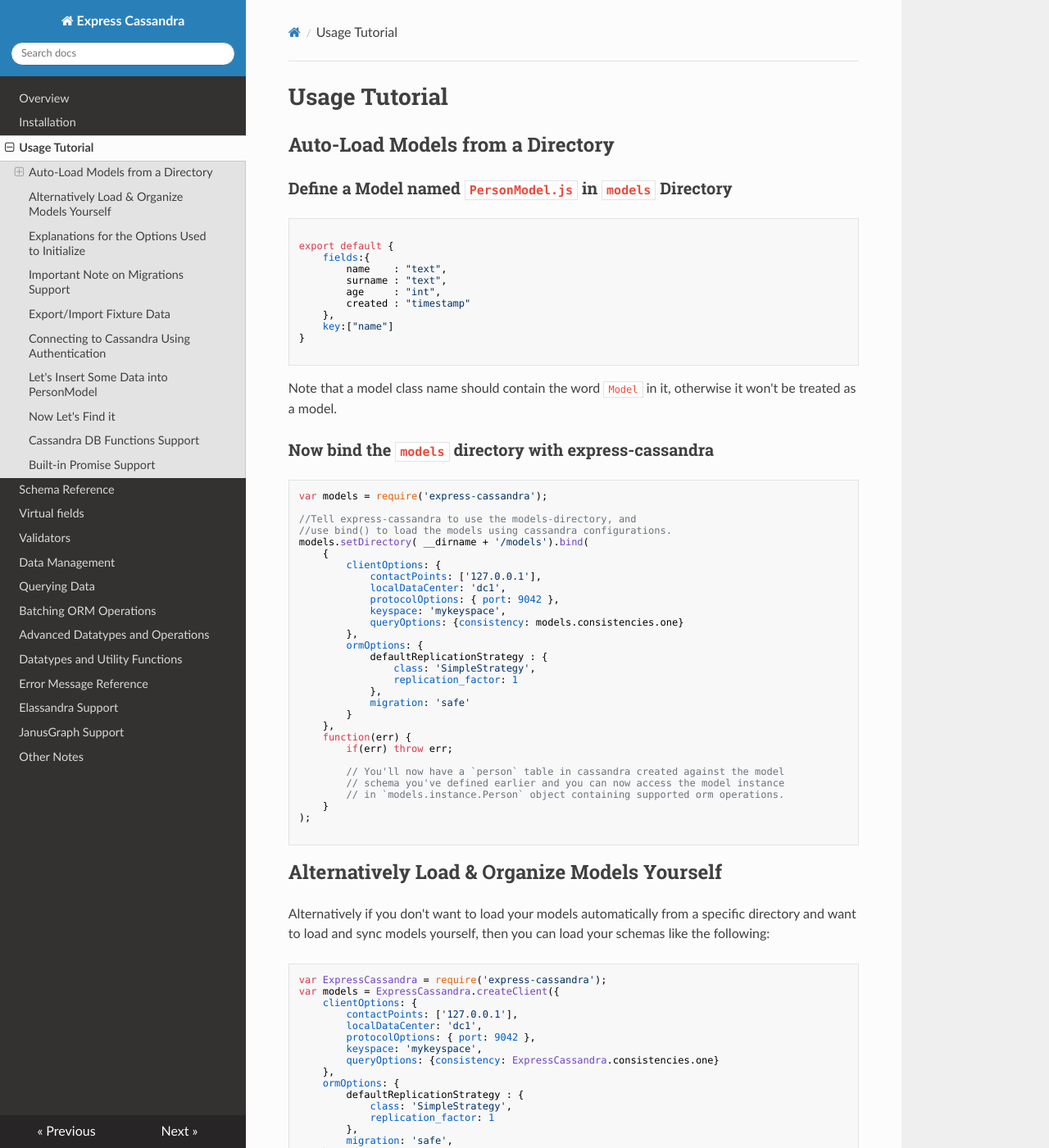
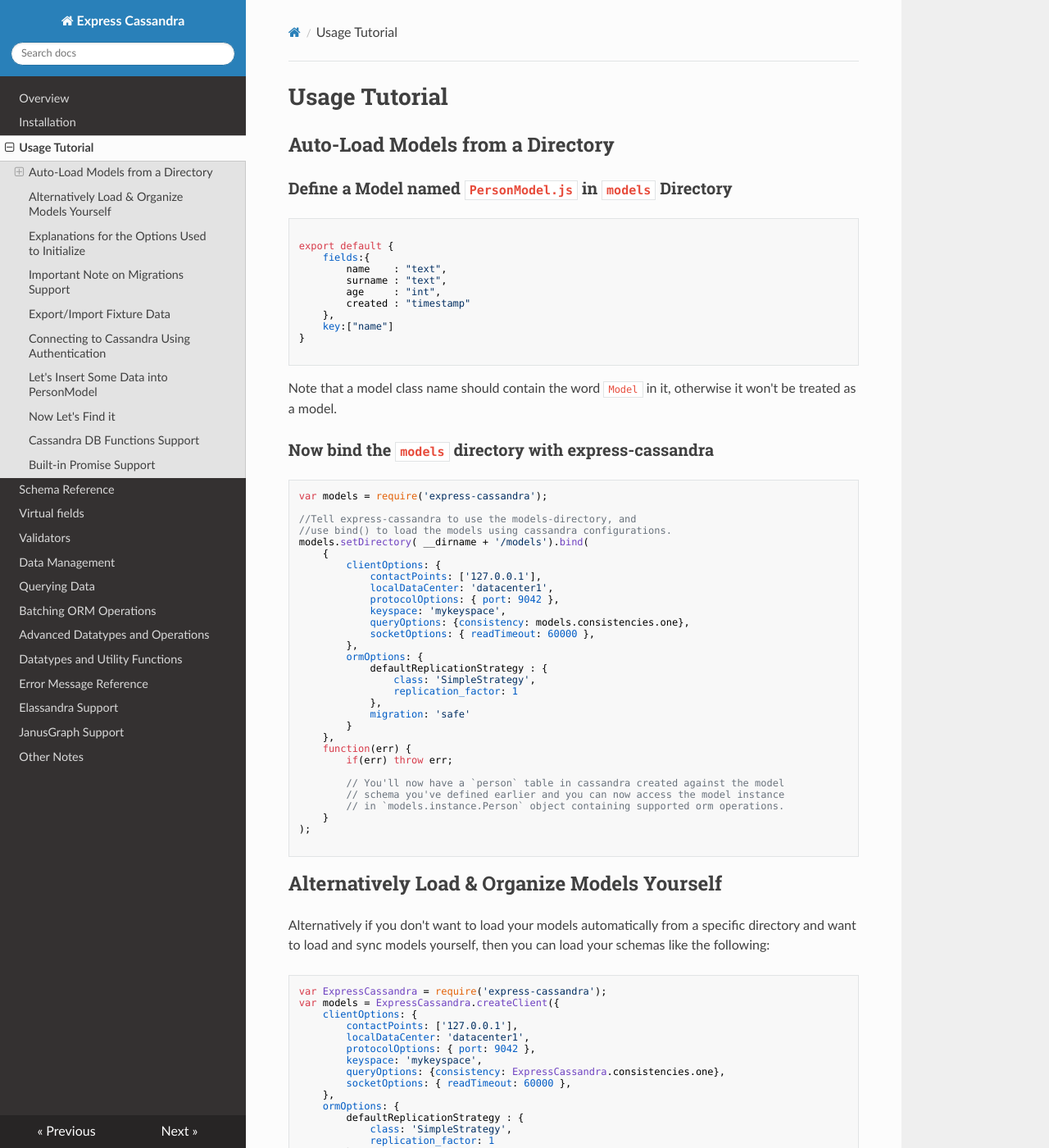
Before and after one commit to masumsoft/express-cassandra, an MkDocs documentation site: the page built from docs/usage.md, in a window 1280 px wide and 1400 px high. Shown: the whole window at 82% size. Built offline with MkDocs 1.6.1, drawn with Linux system fonts in a browser that asks for light colours; nearby versions of some CDN libraries; old or Windows-style settings are respelled for this version of MkDocs; some of the changed text lies outside the part shown.

````diff
--- a/docs/usage.md
+++ b/docs/usage.md
@@ -31,10 +31,11 @@ models.setDirectory( __dirname + '/models').bind(
     {
         clientOptions: {
             contactPoints: ['127.0.0.1'],
-            localDataCenter: 'dc1',
+            localDataCenter: 'datacenter1',
             protocolOptions: { port: 9042 },
             keyspace: 'mykeyspace',
-            queryOptions: {consistency: models.consistencies.one}
+            queryOptions: {consistency: models.consistencies.one},
+            socketOptions: { readTimeout: 60000 },
         },
         ormOptions: {
             defaultReplicationStrategy : {
@@ -64,10 +65,11 @@ var ExpressCassandra = require('express-cassandra');
 var models = ExpressCassandra.createClient({
     clientOptions: {
         contactPoints: ['127.0.0.1'],
-        localDataCenter: 'dc1',
+        localDataCenter: 'datacenter1',
         protocolOptions: { port: 9042 },
         keyspace: 'mykeyspace',
-        queryOptions: {consistency: ExpressCassandra.consistencies.one}
+        queryOptions: {consistency: ExpressCassandra.consistencies.one},
+        socketOptions: { readTimeout: 60000 },
     },
     ormOptions: {
         defaultReplicationStrategy : {
@@ -181,10 +183,11 @@ For connecting to cassandra using authentication, you can use the nodejs-driver
 ```js
 clientOptions: {
     contactPoints: ['127.0.0.1'],
-    localDataCenter: 'dc1',
+    localDataCenter: 'datacenter1',
     protocolOptions: { port: 9042 },
     keyspace: 'mykeyspace',
     queryOptions: {consistency: models.consistencies.one},
+    socketOptions: { readTimeout: 60000 },
     authProvider: new models.driver.auth.PlainTextAuthProvider('my_user', 'my_password')
 }
 ```
````
Also changed, not shown: README.md (+4 -4 lines), docs/elassandra.md (+3 -3 lines), docs/index.md (+1 -1 lines), docs/installation.md (+1 -1 lines), docs/notes.md (+1 -4 lines), docs/schema.md (+1 -1 lines).
